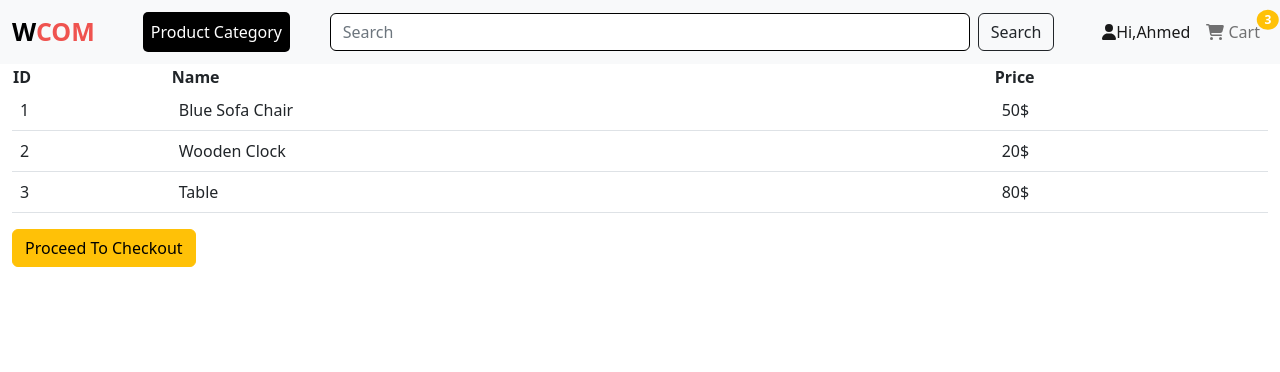
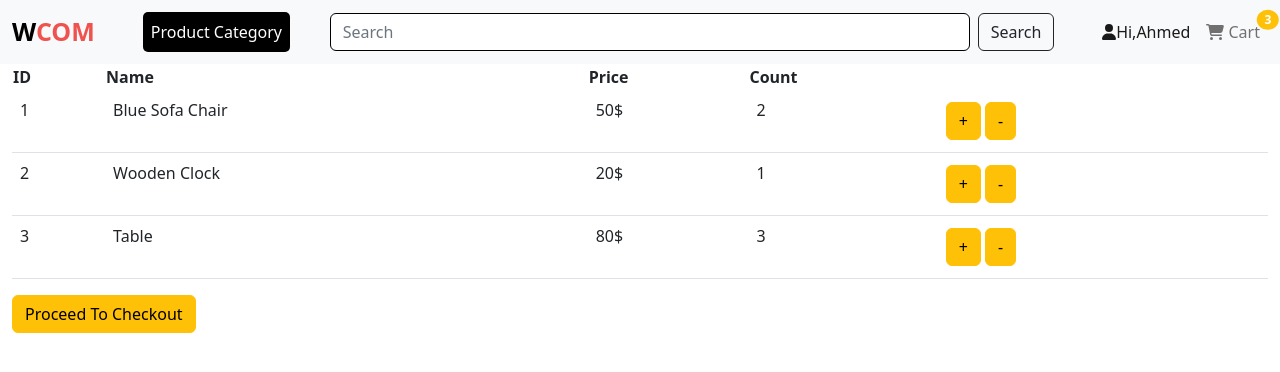
Before and after one commit to AhmedRabiea/WCOM-E-Commerce, a React (Create React App) app: page /cart in a window 1280 px wide. Shown: the top 372 px of the page. Built offline with nearby package versions, Linux system fonts and the light colour scheme.

Commit message:
my changes

```diff
--- a/src/App.js
+++ b/src/App.js
@@ -9,13 +9,13 @@ import Cart from "./components/pages/Cart";
 
 function App() {
   const Products = [
-    { id: 1, name: "Blue Sofa Chair", price: 50 },
-    { id: 2, name: "Wooden Clock ", price: 20 },
-    { id: 3, name: "Table", price: 80 },
+    { id: 1, name: "Blue Sofa Chair", count: 2, price: 50 },
+    { id: 2, name: "Wooden Clock ", count: 1, price: 20 },
+    { id: 3, name: "Table", count: 3, price: 80 },
   ];
   return (
     <React.Fragment>
-      <Navbar />
+      <Navbar itemsCount={Products.filter((p) => p.id > 0).length} />
       <Routes>
         <Route path="/" element={<Home />} />
         <Route path="/product-category/*" element={<Productcaegory />} />
--- a/src/components/Navbar.jsx
+++ b/src/components/Navbar.jsx
@@ -60,7 +60,7 @@ function Navbar(props) {
               <Link className="nav-link position-relative" to="/cart">
                 <FontAwesomeIcon icon={faShoppingCart} /> Cart
                 <span className="position-absolute top-1 start-100 translate-middle badge rounded-circle bg-warning">
-                  3
+                  {props.itemsCount}
                 </span>
               </Link>
             </li>
--- a/src/components/pages/Cart.jsx
+++ b/src/components/pages/Cart.jsx
@@ -9,11 +9,17 @@ function Cart(props) {
           <th>ID</th>
           <th>Name</th>
           <th>Price</th>
+          <th>Count</th>
         </tr>
         <tbody>
           {" "}
           {props.products.map((p) => (
-            <Cartelements id={p.id} name={p.name} price={p.price} />
+            <Cartelements
+              id={p.id}
+              name={p.name}
+              price={p.price}
+              countItems={p.count}
+            />
           ))}
         </tbody>
       </table>
--- a/src/components/pages/Cartelements.jsx
+++ b/src/components/pages/Cartelements.jsx
@@ -6,6 +6,11 @@ function Cartelements(props) {
       <td>{props.id}</td>
       <td>{props.name}</td>
       <td>{props.price}$</td>
+      <td>{props.countItems}</td>
+      <td>
+        <button className="btn btn-warning m-1">+</button>
+        <button className="btn btn-warning">-</button>
+      </td>
     </tr>
   );
 }
```
